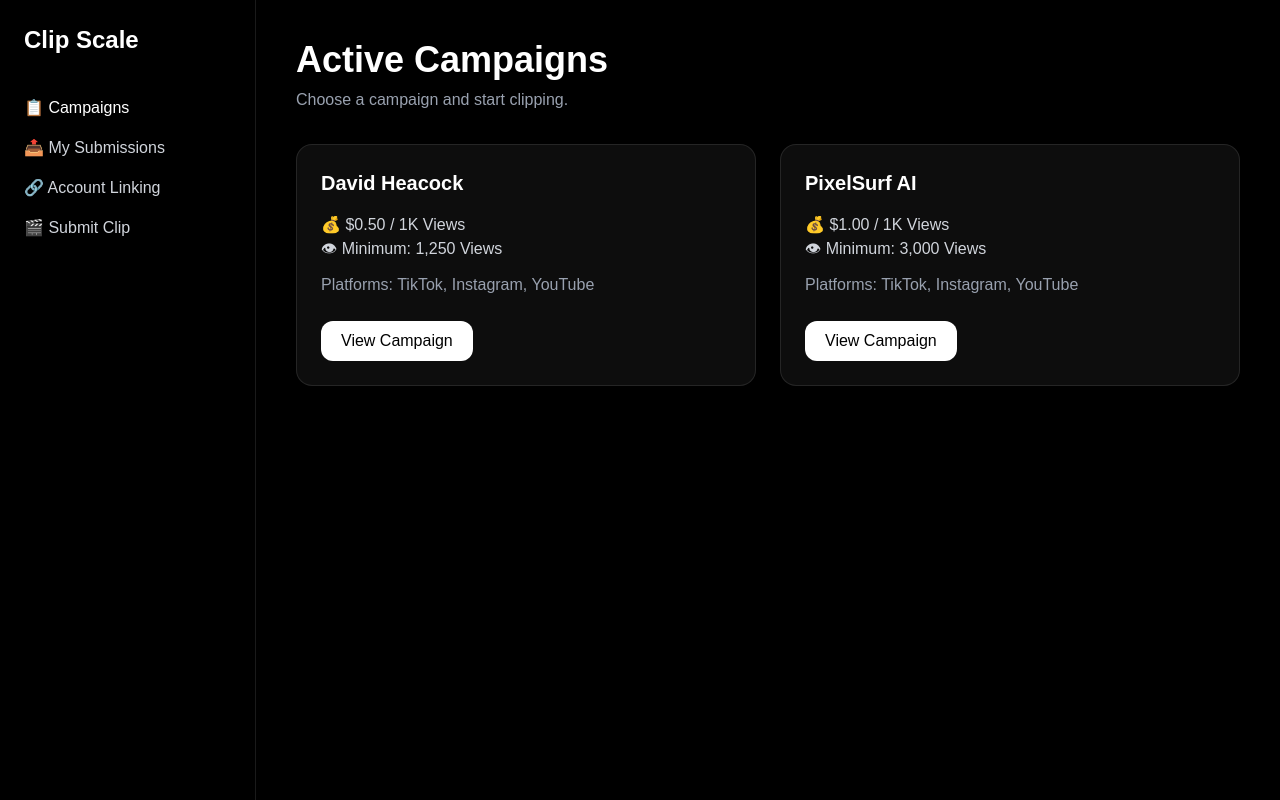
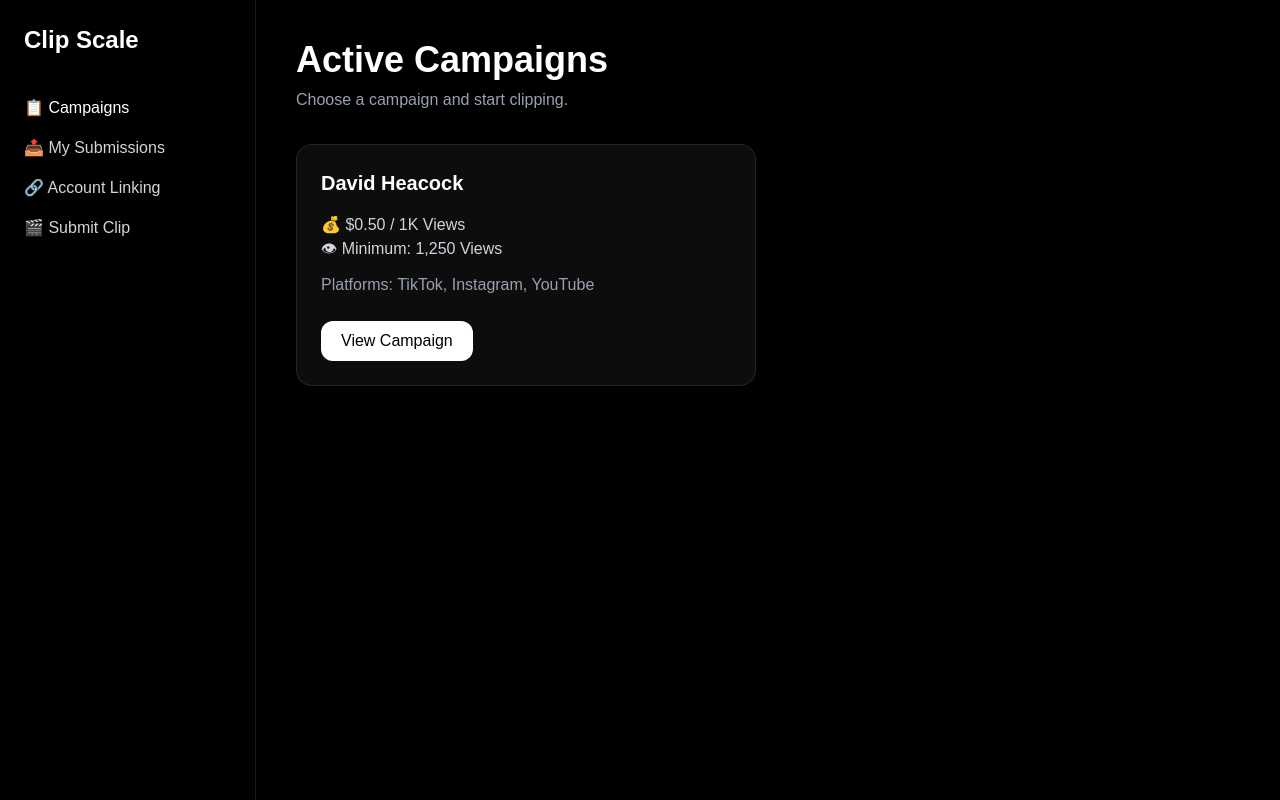
Before and after one commit to passcodekey5437-beep/clipscale, a Next.js app: page / in a window 1280 px wide. Built offline with nearby package versions, Linux system fonts and the light colour scheme.

Commit message:
update campaigns

```diff
--- a/src/data/campaigns.ts
+++ b/src/data/campaigns.ts
@@ -5,17 +5,7 @@
     reward: "$0.50 / 1K Views",
     minimumViews: "1,250 Views",
     platforms: ["TikTok", "Instagram", "YouTube"],
-    instructions: "Google Doc Link Coming Soon",
-    active: true,
-  },
-
-  {
-    id: "pixelsurf-ai",
-    name: "PixelSurf AI",
-    reward: "$1.00 / 1K Views",
-    minimumViews: "3,000 Views",
-    platforms: ["TikTok", "Instagram", "YouTube"],
-    instructions: "Google Doc Link Coming Soon",
+    instructions: "https://docs.google.com/document/d/1D4CeIHt5ZVy6WJYAbzNQEyKFcHsrfddX9o6FWDhgogk/edit?usp=sharing",
     active: true,
   },
 ];
```
